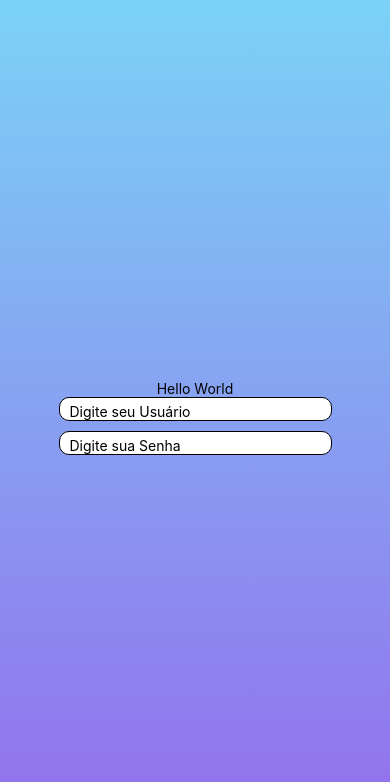
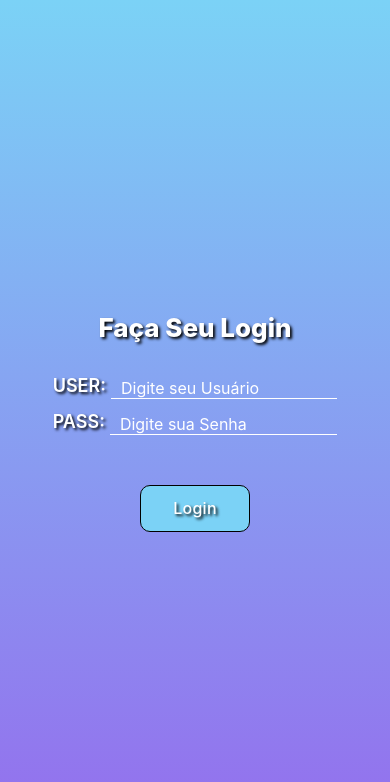
Before and after one commit to gui-andreta/AppSystemRh, a React Native app: screen / in a window 390 px wide. Shown: the top 782 px of the page. Built offline with nearby package versions, Linux system fonts and the light colour scheme.

Commit message:
Adicionado novas Funções (Login, Senha)
Adicionado input de Login e Senha com formatação e botão de submit

```diff
--- a/package.json
+++ b/package.json
@@ -14,6 +14,7 @@
     "expo-status-bar": "~1.6.0",
     "react": "18.2.0",
     "react-native": "0.72.4",
+    "react-native-keyboard-aware-scroll-view": "^0.9.5",
     "styled-components": "^6.0.8"
   },
   "devDependencies": {
--- /dev/null
+++ b/src/screens/buttons/loginButton.js
@@ -0,0 +1,37 @@
+import React from "react";
+import {Text, StyleSheet, Pressable} from "react-native";
+
+export default function Button(props) {
+    const {onPress, title = "Login"} = props;
+    return (
+        <Pressable style={styles.button} onPress={onPress}>
+            <Text style={styles.text}>{title}</Text>
+        </Pressable>
+    );
+}
+
+const styles = StyleSheet.create({
+    button: {
+        alignItems: "center",
+        justifyContent: "center",
+        paddingVertical: 12,
+        paddingHorizontal: 32,
+        borderRadius: 10,
+        elevation: 4,
+        backgroundColor: "#7BD2F6",
+        marginTop: 40,
+        borderColor: "#000",
+        borderWidth: 1,
+
+    },
+    text: {
+        fontSize: 16,
+        lineHeight: 21,
+        letterSpacing: 0.25,
+        color: "white",
+        fontWeight: "500",
+        textShadowColor: "#000",
+        textShadowOffset: {width: 2, height: 2},
+        textShadowRadius: 3,
+    },
+});
--- a/src/screens/login.js
+++ b/src/screens/login.js
@@ -1,23 +1,51 @@
 import React from "react";
-import { StyleSheet, Text, TextInput, View } from "react-native";
-import { LinearGradient } from "expo-linear-gradient";
+import {
+    StyleSheet,
+    Text,
+    TextInput,
+    View,
+    Platform,
+    KeyboardAvoidingView,
+} from "react-native";
+import {LinearGradient} from "expo-linear-gradient";
+import Button from "./buttons/loginButton";
 
 export default function Login() {
     return (
         <LinearGradient
-            colors={["#7BD2F6FF", "#946DEDFF"]}
+            colors={["#7BD2F6", "#946DED"]}
             style={styles.container}
         >
-            <Text>Hello World</Text>
+            <KeyboardAvoidingView
+                behavor={Platform.OS === "ios" ? "padding" : "heidth"}
+                style={styles.container}
+            >
+                <Text style={styles.h1}>Faça Seu Login</Text>
+
+                <View style={styles.viewLoginSenha}>
+                    <Text style={styles.labelLoginSenha}>USER:</Text>
+
                     <TextInput
                         textContentType="nickname"
                         style={styles.inputUser}
                         placeholder="Digite seu Usuário"
                     />
+                </View>
+
+                <View style={styles.viewLoginSenha}>
+                    <Text style={styles.labelLoginSenha}>PASS:</Text>
+
                     <TextInput
                         style={styles.inputPass}
                         placeholder="Digite sua Senha"
+                        textContentType="password"
+                        secureTextEntry={true}
                     />
+                </View>
+
+                <Button />
+
+            </KeyboardAvoidingView>
         </LinearGradient>
     );
 }
@@ -27,31 +55,62 @@ const styles = StyleSheet.create({
         flex: 1,
         alignItems: "center",
         justifyContent: "center",
+        margin: 0,
+        padding: 0,
+    },
+
+    h1: {
+        fontSize: 26,
+        fontWeight: "800",
+        fontStyle: "normal",
+        color: "#fff",
+        marginBottom: 30,
+        textShadowColor: "#000",
+        textShadowOffset: {width: 2, height: 2},
+        textShadowRadius: 3,
     },
 
     inputUser: {
-        backgroundColor: "#fff",
+        color: "#fff",
         alignItems: "center",
         justifyContent: "center",
-        width: "70%",
+        width: "80%",
         paddingLeft: 10,
         paddingTop: 5,
         marginBottom: 10,
-        borderColor: "#000",
-        borderWidth: 1,
-        borderRadius: 10,
+        borderColor: "#fff",
+        borderBottomWidth: 1,
+        fontSize: 16,
     },
 
     inputPass: {
-        backgroundColor: "#fff",
+        color: "#fff",
         alignItems: "center",
         justifyContent: "center",
-        width: "70%",
+        width: "80%",
         paddingLeft: 10,
         paddingTop: 5,
         marginBottom: 10,
-        borderColor: "#000",
-        borderWidth: 1,
-        borderRadius: 10,
+        borderColor: "#fff",
+        borderBottomWidth: 1,
+        fontSize: 16,
+    },
+
+    viewLoginSenha: {
+        flexDirection: "row",
+        alignItems: "center",
+        justifyContent: "center",
+        width: "90%",
+    },
+
+    labelLoginSenha: {
+        fontSize: 18,
+        fontWeight: "600",
+        color: "#fff",
+        marginRight: 5,
+        textShadowColor: "#000",
+        textShadowOffset: {width: 2, height: 2},
+        textShadowRadius: 3,
+        paddingBottom: 12,
     },
 });
```
Also changed, not shown: 1 other file (tests, documents, lock files or other folders). Lines whose indentation alone changed are shown as unchanged.
